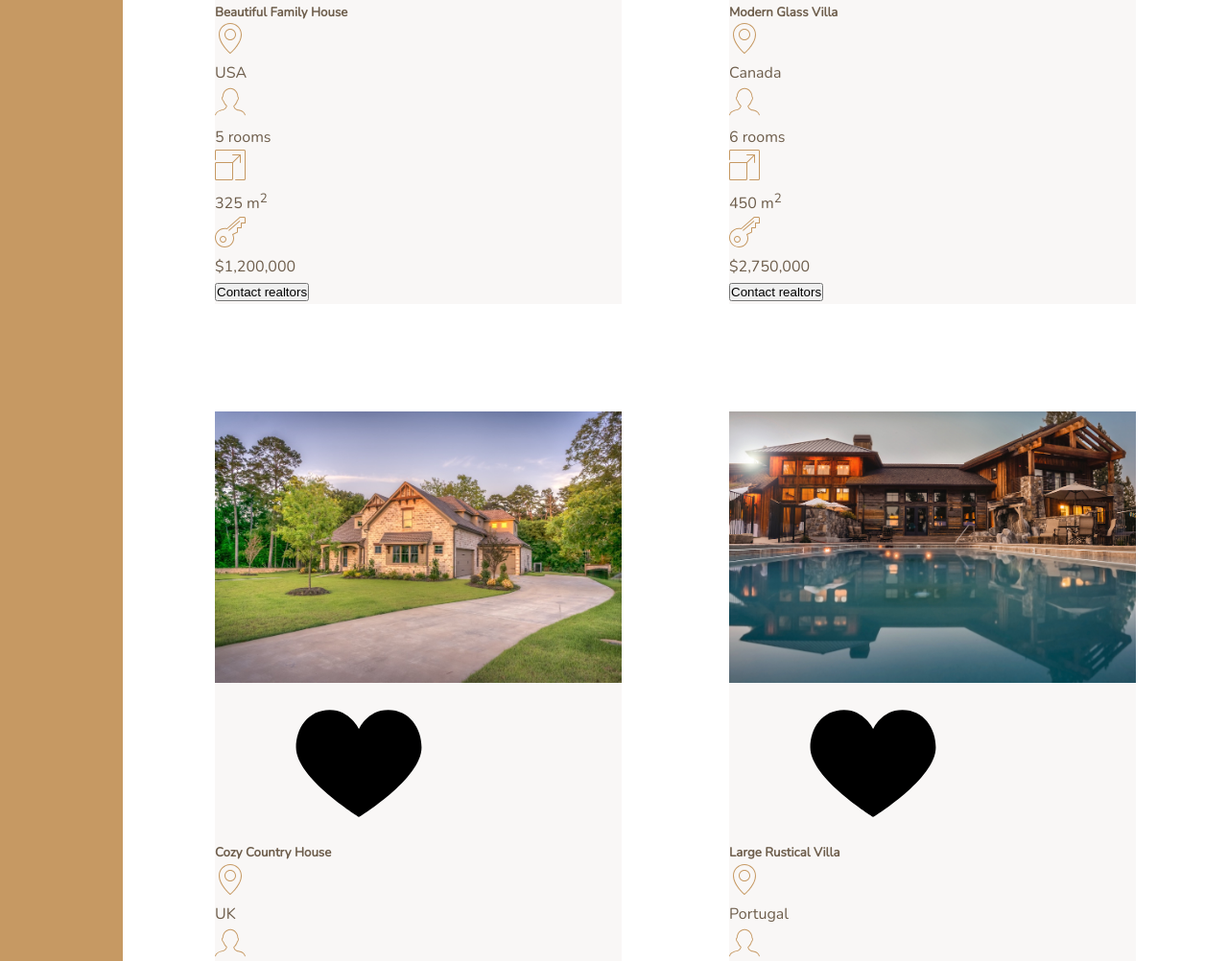
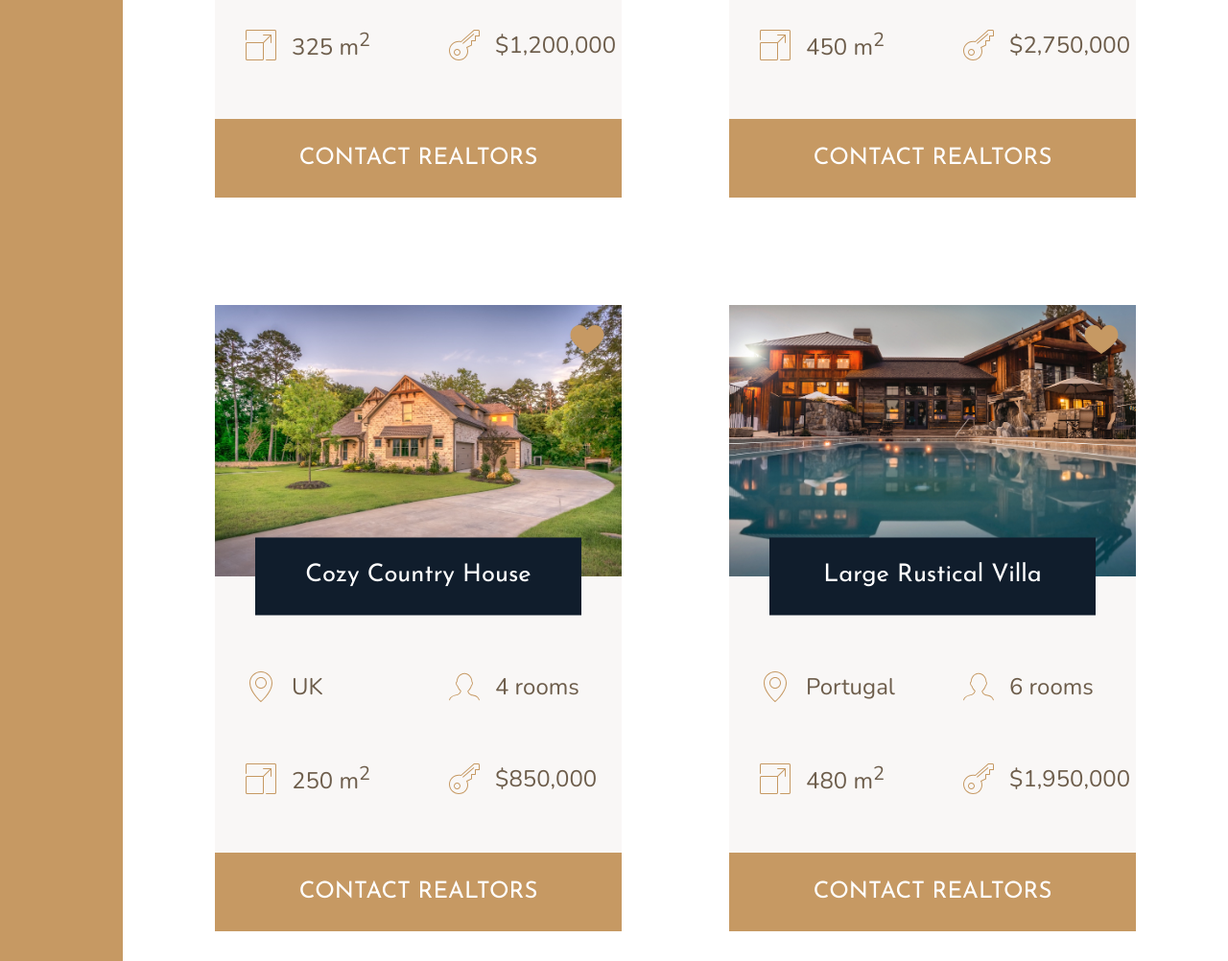
Before and after one commit to olgapog/Nexter, a website: page index.html in a window 1280 px wide. Shown: the part 3441-4443 px from the top of the page at 96% size. Drawn offline with nearby package versions, Linux system fonts and the light colour scheme.

Commit message:
Adding styles to class='home'

```diff
--- a/index.html
+++ b/index.html
@@ -129,7 +129,7 @@
           </svg>
           <p>$1,200,000</p>
         </div>
-        <button class="cta">Contact realtors</button>
+        <button class="btn home__btn">Contact realtors</button>
       </div>
 
       <div class="home">
@@ -162,7 +162,7 @@
           </svg>
           <p>$2,750,000</p>
         </div>
-        <button class="cta">Contact realtors</button>
+        <button class="btn home__btn">Contact realtors</button>
       </div>
 
       <div class="home">
@@ -195,7 +195,7 @@
           </svg>
           <p>$850,000</p>
         </div>
-        <button class="cta">Contact realtors</button>
+        <button class="btn home__btn">Contact realtors</button>
       </div>
 
       <div class="home">
@@ -228,7 +228,7 @@
           </svg>
           <p>$1,950,000</p>
         </div>
-        <button class="cta">Contact realtors</button>
+        <button class="btn home__btn">Contact realtors</button>
       </div>
 
       <div class="home">
@@ -261,7 +261,7 @@
           </svg>
           <p>$9,500,000</p>
         </div>
-        <button class="cta">Contact realtors</button>
+        <button class="btn home__btn">Contact realtors</button>
       </div>
 
       <div class="home">
@@ -294,10 +294,8 @@
           </svg>
           <p>$600,000</p>
         </div>
-        <button class="cta">Contact realtors</button>
+        <button class="btn home__btn">Contact realtors</button>
       </div>
-
-
 
     </section>
 
--- a/sass/_homes.scss
+++ b/sass/_homes.scss
@@ -9,28 +9,73 @@
 
 .home {
   background-color: $color-grey-light-1;
+  display: grid;
+  grid-template-columns: repeat(2, 1fr);
+  grid-row-gap: 3.5rem ;
 
   &__img {
+    grid-column: 1/-1;
+    grid-row: 1 / 2;
     width: 100%;
+    z-index: 1;
   }
 
   &__like {
+    grid-row: 1 / 2;
+    grid-column: 2 / 3;
+    fill: $color-primary;
+    height: 2.5rem;
+    width: 2.5rem;
+    z-index: 2;
+    justify-self: end;
+    margin: 1rem;
   }
 
   &__name {
+    grid-row: 1 / 2;
+
+    grid-column: 1/-1;
+    justify-self: center;
+    align-self: end;
+    z-index: 1;
+
+    width: 80%;
+    font-family: $font-display;
+    font-size: 1.6rem;
+    background-color: $color-secondary;
+    color: white;
+    font-weight: 400;
+    text-align: center;
+    padding: 1.25rem;
+    transform: translateY(50%);
+  }
+
+  &__location,
+  &__rooms {
+    margin-top: 2.5rem ;
   }
 
   &__location,
   &__rooms,
   &__area,
   &__price {
+
+    font-size: 1.5rem;
+    margin-left: 2rem;
+
+    display: flex;
+    align-items: center;
+
     svg {
       fill: $color-primary;
       height: 2rem;
       width: 2rem;
+      margin-right: 1rem;
     }
 
-    p {
-    }
+  }
+
+  &__btn {
+    grid-column: 1/-1;
   }
 }
```
Also changed, not shown: css/style.css, 1 other file.
